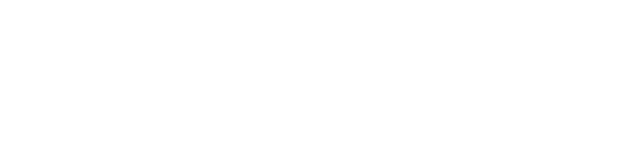
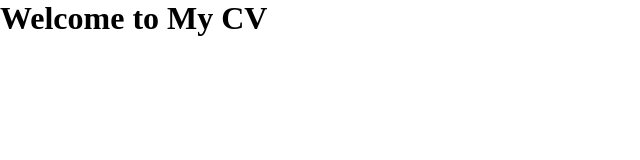
Before and after one commit to nevox-alexxx/rsschool-cv, a plain HTML site: page index.html in a window 1280 px wide. Shown: the whole page, without its empty margins (0-640 px from the left). Drawn offline with Linux system fonts and the light colour scheme.

Commit message:
style: reset margin and padding, add initial welcome header

```diff
--- a/assets/style.css
+++ b/assets/style.css
@@ -0,0 +1,4 @@
+* {
+  margin: 0;
+  padding: 0;
+}
--- a/index.html
+++ b/index.html
@@ -7,6 +7,8 @@
   <link rel="stylesheet" href="./assets/style.css">
 </head>
 <body>
-
+  <div>
+    <h1>Welcome to My CV</h1>
+  </div>
 </body>
 </html>
```
